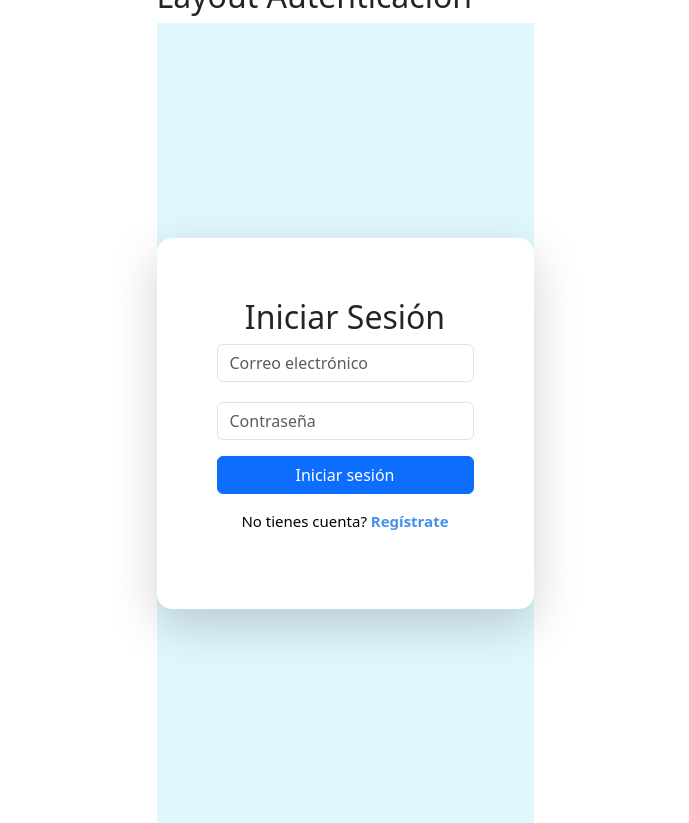
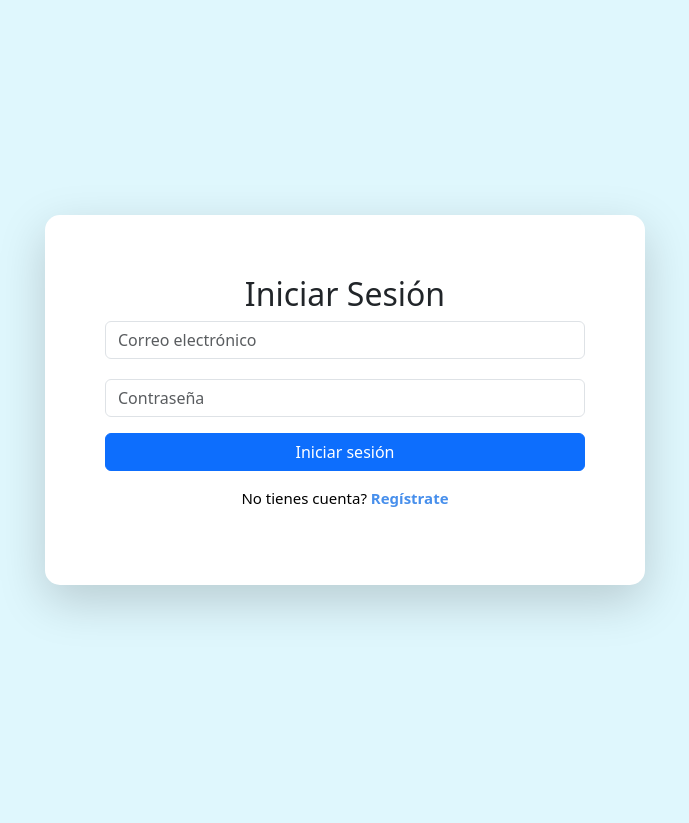
Before and after one commit to FranciscoDavidCampuzanoMelgarejo/ProyectoFinal_DaWeb--ReservasEvento, a React (Vite) app in the folder Frontend/gestionar-reservas-app/: page /login in a window 1280 px wide. Shown: the whole page, without its empty margins (295-984 px from the left). After the commit the page ends 800 px from the top, so only its background shows below. Built offline with nearby package versions, Linux system fonts and the light colour scheme.

Commit message:
Fondo arreglado

```diff
--- a/Frontend/gestionar-reservas-app/src/Autenticacion.css
+++ b/Frontend/gestionar-reservas-app/src/Autenticacion.css
@@ -8,6 +8,19 @@
     animation: fadeOutAndSlideUp 150ms ease-in 0s 1 normal forwards;
 }
 
+.auth-view {
+    background-color: rgb(223, 247, 253);
+    width: 100vw;
+    height: 100vh;
+    overflow: hidden;
+  }
+
+  html, body {
+    margin: 0;
+    padding: 0;
+    height: 100%;
+    background-color: rgb(223, 247, 253); /* refuerzo */
+  }
 
 @keyframes fadeInAndSlideDown {
     0% {
--- a/Frontend/gestionar-reservas-app/src/components/FormularioLogin.jsx
+++ b/Frontend/gestionar-reservas-app/src/components/FormularioLogin.jsx
@@ -60,7 +60,7 @@ export function FormularioLogin(){
     }
   };
     return (
-        <div className="d-flex justify-content-center align-items-center vh-100" style={{ backgroundColor: "rgb(223, 247, 253)" }}>
+
           <div className="login-container shadow-lg text-center fade-in-up">
             <h2 className="text-center">Iniciar Sesión</h2>
             <form onSubmit={handleSubmit}>
@@ -76,6 +76,6 @@ export function FormularioLogin(){
               No tienes cuenta? <Link to="/register">Regístrate</Link>
             </p>
           </div>
-        </div>
+
       );
 }
--- a/Frontend/gestionar-reservas-app/src/components/FormularioRegistro.jsx
+++ b/Frontend/gestionar-reservas-app/src/components/FormularioRegistro.jsx
@@ -83,7 +83,7 @@ const handleSubmit = async (e) => {
 };
 
     return (
-        <div className="d-flex justify-content-center align-items-center vh-100" style={{ backgroundColor: "rgb(223, 247, 253)" }}>
+
           <div className="register-container shadow-lg text-center fade-in-up">
             <h2 className="text-center">Crear una cuenta</h2>
             <form onSubmit={handleSubmit}>
@@ -104,6 +104,6 @@ const handleSubmit = async (e) => {
               Ya tienes cuenta? <Link to="/login">Inicia sesión</Link>
             </p>
           </div>
-        </div>
+
       );
     }
--- a/Frontend/gestionar-reservas-app/src/views/Autenticacion.jsx
+++ b/Frontend/gestionar-reservas-app/src/views/Autenticacion.jsx
@@ -5,28 +5,28 @@ import '../Autenticacion.css';
 
 export function Autenticacion () {
   const divRef = useRef(null);
-  let location = useLocation();
+  const location = useLocation();
+
   return (
-    <div className="auth-view min-vh-100">
-      <h2>Layout Autenticacion</h2>
+    <div className="auth-view">
   <SwitchTransition mode="out-in">
     <CSSTransition
       key={location.pathname}
       appear={true}
       in={true}
-          classNames='autenticacion'
+      classNames="autenticacion"
       timeout={150}
-          nodeRef={divRef}>
-
-            <div ref={divRef}>
+      nodeRef={divRef}
+    >
+      <div ref={divRef} className="d-flex justify-content-center align-items-center vh-100 w-100">
         <Outlet />
       </div>
-
     </CSSTransition>
   </SwitchTransition>
 </div>
   )
 }
+
 
 /* export function Autenticacion() {
   const nodeRef = useRef(null);
```
Lines whose indentation alone changed are shown as unchanged.
